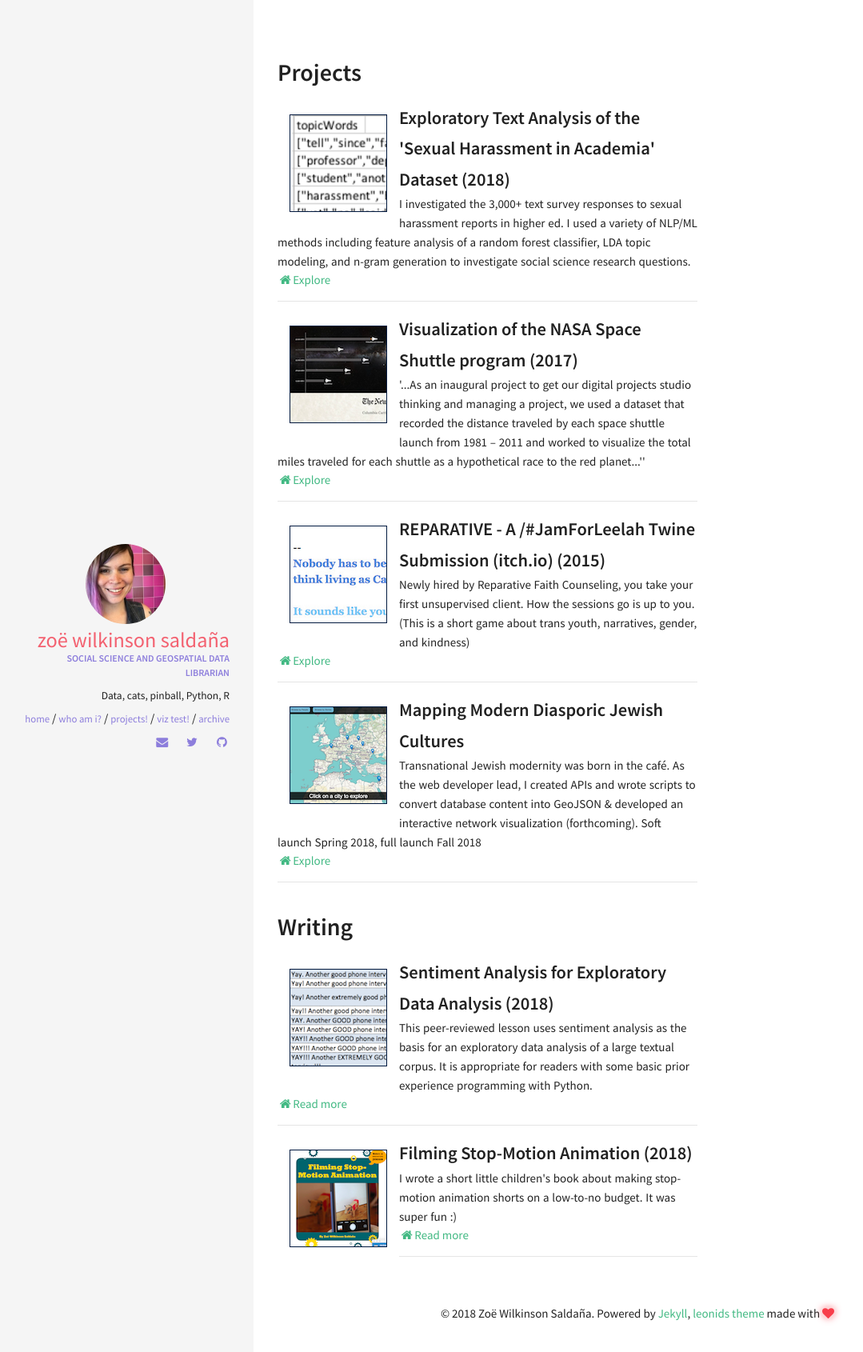
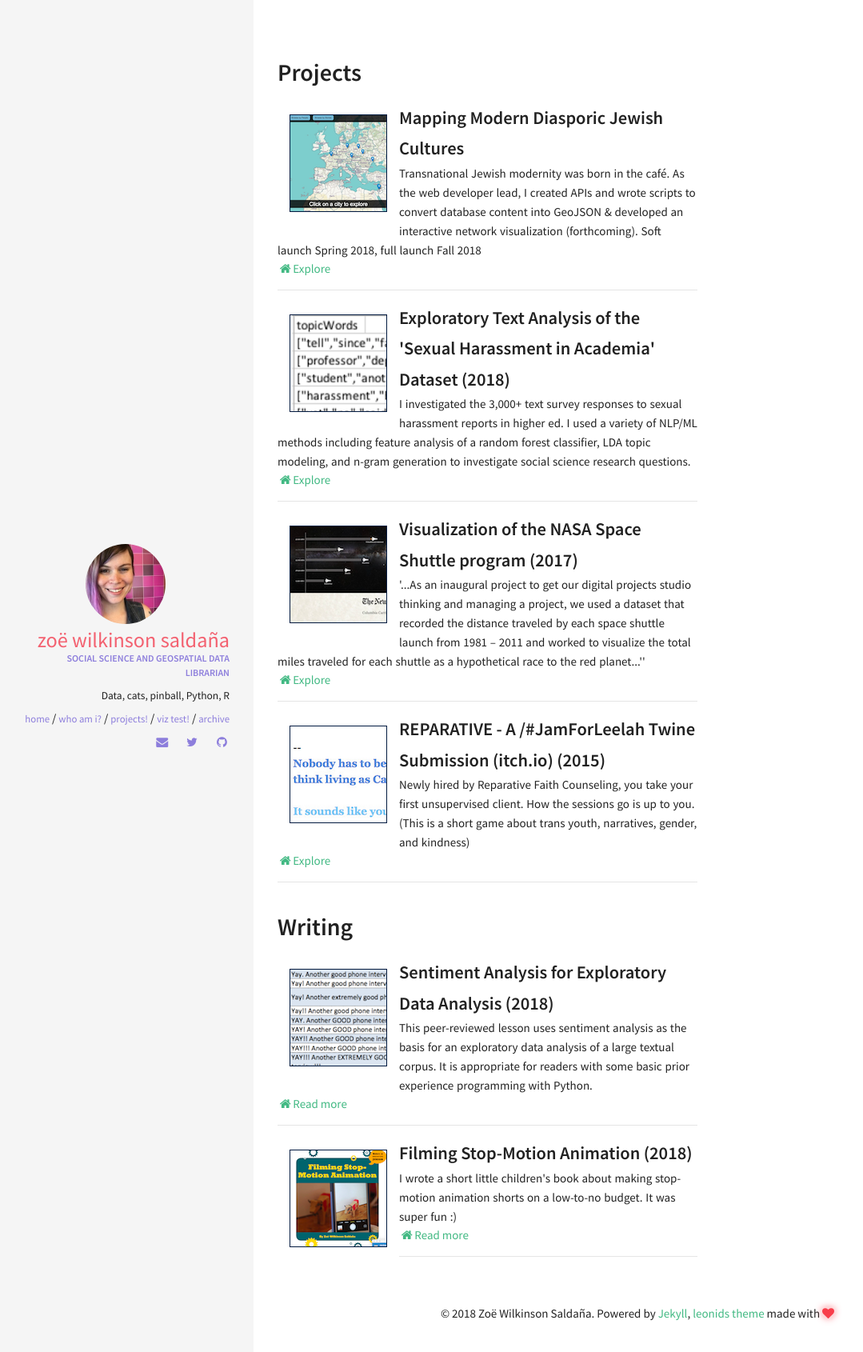
Before and after one commit to zoews/zoews.github.io, a Jekyll site: the page built from projects.html, in a window 1280 px wide. Shown: the top 1690 px of the page at 80% size, without its empty margins (3-1082 px from the left). Built offline with Jekyll 4.4.1, drawn with Linux system fonts in a browser that asks for light colours; some of the changed lines change nothing that is shown.

Commit message:
reversed order

```diff
--- a/_data/index/projects.yml
+++ b/_data/index/projects.yml
@@ -1,3 +1,8 @@
+- name: Mapping Modern Diasporic Jewish Cultures
+  descr: "Transnational Jewish modernity was born in the café. As the web developer lead, I created APIs and wrote scripts to convert database content into GeoJSON & developed an interactive network visualization (forthcoming). Soft launch Spring 2018, full launch Fall 2018"
+  image: cafe.png
+  website: http://mapping.judaic.lsa.umich.edu
+
 - name: Exploratory Text Analysis of the 'Sexual Harassment in Academia' Dataset (2018)
   descr: "I investigated the 3,000+ text survey responses to sexual harassment reports in higher ed. I used a variety of NLP/ML methods including feature analysis of a random forest classifier, LDA topic modeling, and n-gram generation to investigate social science research questions."
   image: nlp_proj.png
@@ -12,8 +17,3 @@
   descr: "Newly hired by Reparative Faith Counseling, you take your first unsupervised client. How the sessions go is up to you. (This is a short game about trans youth, narratives, gender, and kindness)"
   image: reparative.png
   website: http://jamforleelah81.itch.io/reparative
-
-- name: Mapping Modern Diasporic Jewish Cultures
-  descr: "Transnational Jewish modernity was born in the café. As the web developer lead, I created APIs and wrote scripts to convert database content into GeoJSON & developed an interactive network visualization (forthcoming). Soft launch Spring 2018, full launch Fall 2018"
-  image: cafe.png
-  website: http://mapping.judaic.lsa.umich.edu
```
Also changed, not shown: 2 other files.
